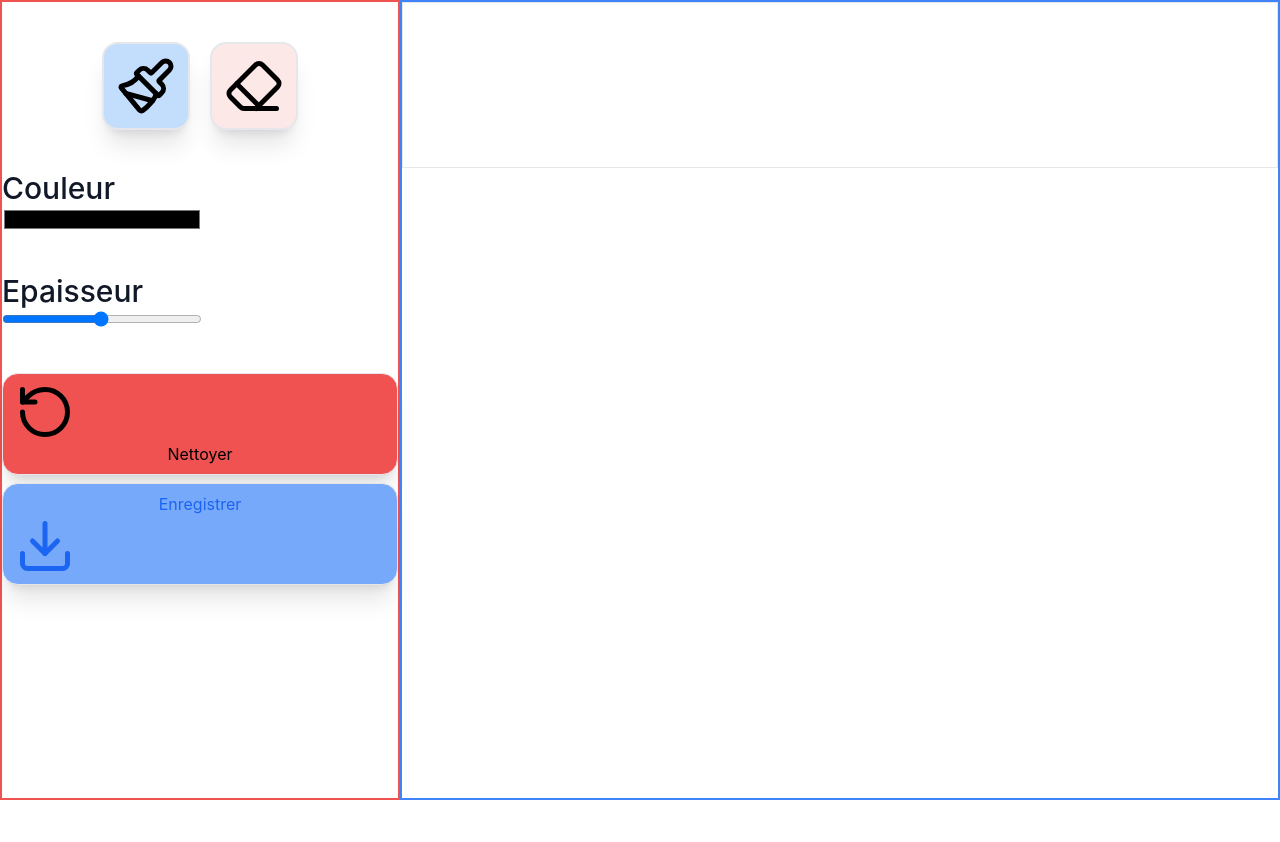
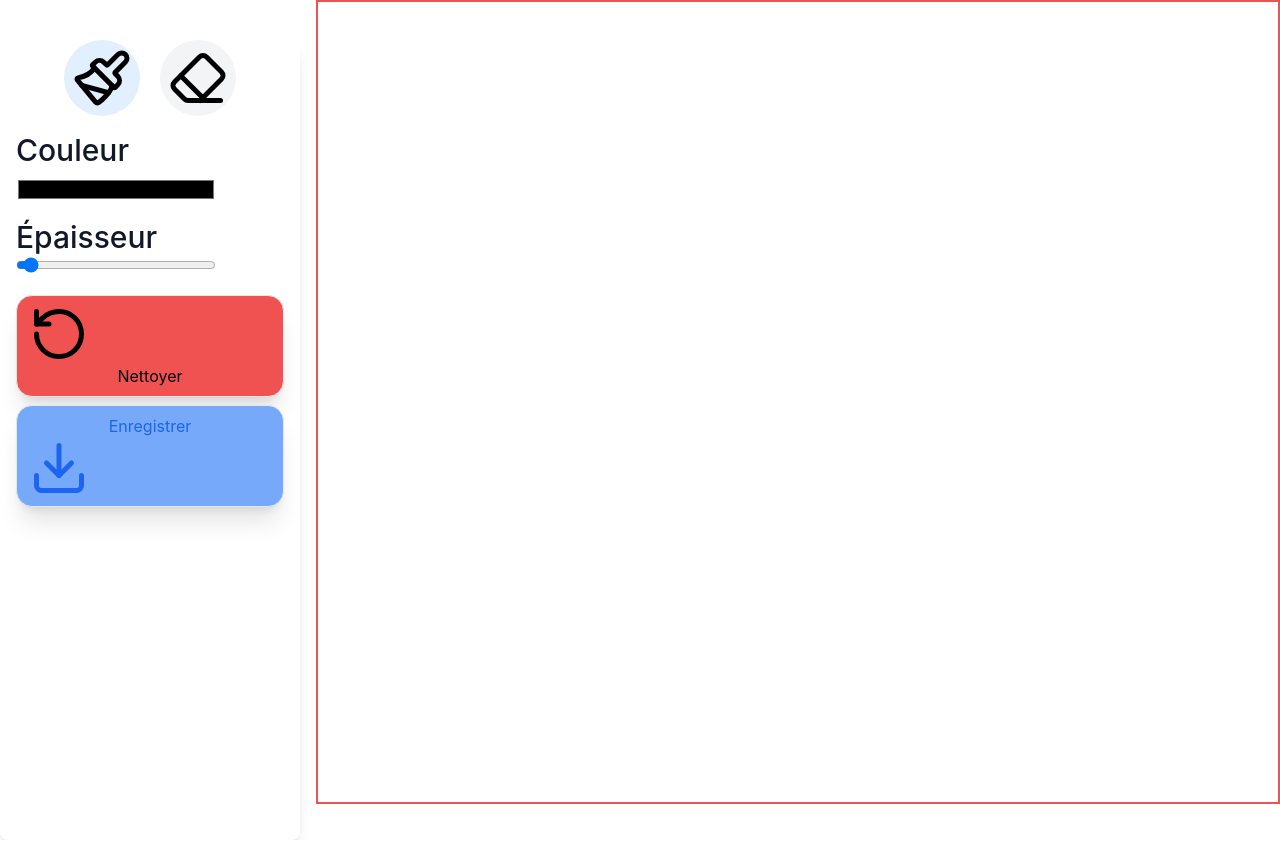
Before and after one commit to chiracmichoagan/project-webSokect, a Vue app in the folder frontend/: page / in a window 1280 px wide. Built offline with nearby package versions, Linux system fonts and the light colour scheme.

Commit message:
la suppresion et le gommage et l'epaisseur

```diff
--- a/frontend/package.json
+++ b/frontend/package.json
@@ -1,5 +1,5 @@
 {
-  "name": "frontend",
+  "name": "froncdtend",
   "version": "0.0.0",
   "private": true,
   "type": "module",
--- a/frontend/src/components/CanvasComponent.vue
+++ b/frontend/src/components/CanvasComponent.vue
@@ -1,83 +1,83 @@
 <template>
-   <canvas @mousedown="satrtDrawing" @mousemove="draw" ref="canvasRef" class="border w-full   border-dark">
-
+   <canvas
+      @mousedown="startDrawing"
+      @mousemove="draw"
+      @mouseup="stopDrawing"
+      @mouseout="stopDrawing"
+      ref="canvasRef"
+      class="border-2 canvas border-red-500">
    </canvas>
 </template>
 
-<script setup lang='ts'>
+<script setup lang="ts">
 import { ref, onMounted } from 'vue';
+import { drawLine } from '@/utils/canvas';
+import { useDrawingStore } from '@/stores/useDrawingStore';
 
 const canvasRef = ref<HTMLCanvasElement | null>(null);
+const lastPoint = ref<{ x: number, y: number } | null>(null);
+// const isDrawing = ref(false);
 
-const toolbarRef = ref<HTMLDivElement | null>(null);
-
-const lastPoint = ref<{ x: number, y: number } | null>(null);
+const drawingStore = useDrawingStore();
 
 const resizeCanvas = () => {
    const canvas = canvasRef.value;
    const toolbar = document.querySelector('.toolbar');
-   console.log(toolbar);
-   if (!canvas ||  !toolbar) return;
+   if (!canvas || !toolbar) return;
+
    canvas.width = window.innerWidth - toolbar.clientWidth;
-   canvas.width = window.innerHeight;
+   canvas.height = window.innerHeight;
+
 }
 
-// Démarrer me dessin
-const satrtDrawing = (e: MouseEvent) => {
-   console.log('start drawing', e);
-
+// Démarrer le dessin
+const startDrawing = (e: MouseEvent) => {
+   // isDrawing.value = true;
+   drawingStore.setIsDrawing(true);
    lastPoint.value = {
       x: e.clientX,
       y: e.clientY
    }
-
-   console.log(lastPoint.value)
 }
 
 // Dessiner
-const draw = (el: MouseEvent) => {
-   console.log('drawing', el);
+const draw = (e: MouseEvent) => {
+   if (!drawingStore.isDrawing || !lastPoint.value) return;
 
    const canvas = canvasRef.value;
-   const toolbar = document.querySelector('.toolbar');
-   console.log(toolbar);
-
    if (!canvas) return;
    const rect = canvas.getBoundingClientRect();
-   if(!rect) return;
-   console.log(rect);
+   const ctx = canvas.getContext('2d');
+   if (!ctx) return;
 
+   const currentPoint = {
+      x: e.clientX - rect.left,
+      y: e.clientY - rect.top
+   };
 
+   if(!lastPoint.value) return;
+   drawLine(ctx, lastPoint.value, currentPoint, drawingStore.color, drawingStore.lineWidth, drawingStore.isEraser);
 
-   const cuurentPoint = {
-      x: el.clientX,
-      y: el.clientY
-   }
+   lastPoint.value = currentPoint;
+}
 
-   if (!lastPoint.value) return;
-
-   const ctx = canvas.getContext('2d');
-
-
-   ctx.beginPath();
-   ctx.strokeStyle = "red";
-   ctx.moveTo(lastPoint.value.x, lastPoint.value.y);
-   ctx.lineTo(cuurentPoint.x, cuurentPoint.y);
-   ctx.stroke();
-
-
+// Arrêter le dessin
+const stopDrawing = () => {
+   drawingStore.setIsDrawing(false);
+   lastPoint.value = null;
 }
 
 onMounted(() => {
+   window.addEventListener('resize', resizeCanvas);
+
    resizeCanvas();
    const canvas = canvasRef.value;
    if (!canvas) return;
    const ctx = canvas.getContext('2d');
-   canvasRef.value.getContext('2d')
 
-   console.log(canvasRef.value)
-})
-
+});
 </script>
 
-<style scoped></style>
+<style scoped>
+/* Ajoutez du style si nécessaire */
+</style>
--- a/frontend/src/components/HomeComponent.vue
+++ b/frontend/src/components/HomeComponent.vue
@@ -1,11 +1,11 @@
 <template>
-  <div class="flex h-screen">
+  <div class="flex gap-4 w-full h-screen">
 
-    <div ref="toolbarRef" class="w-100 border-2 border-red-500">
+    <div  class="w-[25%]">
       <ToolBar class=""></ToolBar>
     </div>
 
-    <div class="flex-1 border-2 border-blue-500">
+    <div class="flex-1  w-[85%]">
       <CanvasComponent></CanvasComponent>
     </div>
 
--- a/frontend/src/components/ToolBar.vue
+++ b/frontend/src/components/ToolBar.vue
@@ -1,37 +1,56 @@
 <template>
-    <div class=" toolbar border-gray-400  w-full h-screen">
-
-        <div class="flex  justify-center  cursor-pointer  gap-5 mt-10">
-            <button class="py-3 bg-blue-200 px-3 border-2 border rounded-2xl shadow-xl " title="pinceau">
-                <Paintbrush :size="60"></Paintbrush>
+    <div class="toolbar bg-white rounded-lg shadow-lg px-4 space-y-4 h-full">
+        <div class="flex justify-center gap-5 mt-10">
+            <button
+                :class="`cursor-pointer p-2 rounded-full ${!drawingStore.isEraser ? 'bg-blue-100' : 'bg-gray-100'}`"
+                @click="drawingStore.setIsEraser(false)"
+                title="Pinceau">
+                <Paintbrush :size="60" />
             </button>
 
-            <button class=" py-3 px-3 bg-red-100 cursor-pointer border-2 border rounded-2xl shadow-xl " title="Gomme">
-                <Eraser :size="60"></Eraser>
+            <button
+                :class="`cursor-pointer p-2 rounded-full ${drawingStore.isEraser ? 'bg-blue-100' : 'bg-gray-100'}`"
+                @click="drawingStore.setIsEraser(true)"
+                title="Gomme">
+                <Eraser :size="60" />
             </button>
         </div>
 
-        <div class="mt-10 flex flex-col g-2">
-            <label for="" class="text-3xl text-gray-900  font-medium ">Couleur</label>
-            <input type="color" id="color" name="" class="w-50" />
+        <div v-if="!drawingStore.isEraser" class="mt-10 flex flex-col gap-2">
+            <label for="color" class="text-3xl text-gray-900 font-medium">Couleur</label>
+            <input
+                type="color"
+                id="color"
+                v-model="drawingStore.color"
+                @change="drawingStore.setColor(drawingStore.color)"
+                class="w-50" />
         </div>
 
         <div class="mt-10">
-
-            <label for="" class="text-3xl text-gray-900  font-medium ">Epaisseur</label> <br>
-
-            <input class="w-50" type="range" id="range" name="" min="1" max="100" />
+            <label for="range" class="text-3xl text-gray-900 font-medium">Épaisseur</label><br />
+            <input
+                class="w-50"
+                type="range"
+                id="range"
+                v-model="drawingStore.lineWidth"
+                @change="drawingStore.setLineWidth(drawingStore.lineWidth)"
+                min="1"
+                max="100" />
         </div>
 
-
-        <div class="mt-10  flex   flex-col   gap-2">
-            <button class="border rounded-2xl px-3 py-2  shadow-xl bg-red-500 text-red-100" title="clear">
-                <RotateCcw :size="60"></RotateCcw>
+        <div class="mt-10 flex flex-col gap-2">
+            <button
+                class="border rounded-2xl px-3 py-2 shadow-xl bg-red-500 text-red-100"
+                @click="clear"
+                title="clear">
+                <RotateCcw :size="60" />
                 Nettoyer
             </button>
-            <button title="save" class="border rounded-2xl px-3 py-2 shadow-xl text-blue-600 bg-blue-400">
+            <button
+                title="save"
+                class="border rounded-2xl px-3 py-2 shadow-xl text-blue-600 bg-blue-400">
                 Enregistrer
-                <Download :size="60"></Download>
+                <Download :size="60" />
             </button>
         </div>
     </div>
@@ -39,6 +58,20 @@
 
 <script setup lang="ts">
 import { Eraser, Paintbrush, RotateCcw, Download } from 'lucide-vue-next';
+import { useDrawingStore } from '@/stores/useDrawingStore';
+import { clearCanvas } from '@/utils/canvas';
+
+const drawingStore = useDrawingStore();
+const clear = () => {
+    const canvas = document.querySelector('canvas') as HTMLCanvasElement;
+
+    if (!canvas) return;
+    const ctx = canvas.getContext('2d');
+    if (!ctx) return;
+    clearCanvas(ctx, canvas.width, canvas.height);
+}
 </script>
 
-<style scoped></style>
+<style scoped>
+/* Ajoutez des styles si nécessaire */
+</style>
--- a/frontend/src/main.ts
+++ b/frontend/src/main.ts
@@ -1,11 +1,11 @@
 import './assets/main.css'
-
+import { createPinia } from 'pinia'
 import { createApp } from 'vue'
 import App from './App.vue'
 import router from './router'
 
 const app = createApp(App)
-
+const pinia = createPinia()
 app.use(router)
-
+app.use(pinia)
 app.mount('#app')
--- /dev/null
+++ b/frontend/src/stores/useDrawingStore.ts
@@ -0,0 +1,39 @@
+import { defineStore } from "pinia";
+import { set } from "vue-demi";
+interface DrawingState {
+    color: string;
+    lineWidth: number;
+    isDrawing: boolean;
+    isEraser: boolean;
+    // startPoint: Point;
+    // endPoint: Point;
+}
+
+export const useDrawingStore = defineStore('drawing', {
+    state: (): DrawingState => ({
+        color: '#000000',
+        lineWidth: 5,
+        isDrawing: false,
+        isEraser: false,
+        // startPoint: { x: 0, y: 0 },
+        // endPoint: { x: 0, y: 0 },
+    }),
+    actions: {
+        setColor(color: string) {
+            console.log('color', color);
+
+            this.color = color;
+        },
+        setLineWidth(lineWidth: number) {
+            console.log('lineWidth', lineWidth);
+
+            this.lineWidth = lineWidth;
+        },
+        setIsDrawing(isDrawing: boolean) {
+            this.isDrawing = isDrawing;
+        },
+        setIsEraser(isEraser: boolean) {
+            this.isEraser = isEraser;
+        },
+    }
+});
--- /dev/null
+++ b/frontend/src/types/canvas.ts
@@ -0,0 +1,4 @@
+export interface Point {
+    x: number;
+    y: number;
+}
--- /dev/null
+++ b/frontend/src/utils/canvas.ts
@@ -0,0 +1,17 @@
+import type { Point } from "@/types/canvas";
+
+export const drawLine = (ctx: CanvasRenderingContext2D, startPoint: Point, endPoint: Point, color: string, lineWidth: number, isEraser: boolean) => {
+    ctx.beginPath();
+    ctx.strokeStyle = isEraser ? "#ffffff" : color;
+    ctx.lineWidth = lineWidth;
+    ctx.lineCap = "round";
+    ctx.lineJoin = "round";
+    ctx.lineDashOffset = 200;
+    ctx.moveTo(startPoint.x, startPoint.y);
+    ctx.lineTo(endPoint.x, endPoint.y);
+    ctx.stroke();
+}
+
+export const clearCanvas = (ctx: CanvasRenderingContext2D, width: number, height: number) => {
+    ctx.clearRect(0, 0, width, height);
+}
```
Also changed, not shown: 1 other file (tests, documents, lock files or other folders).
